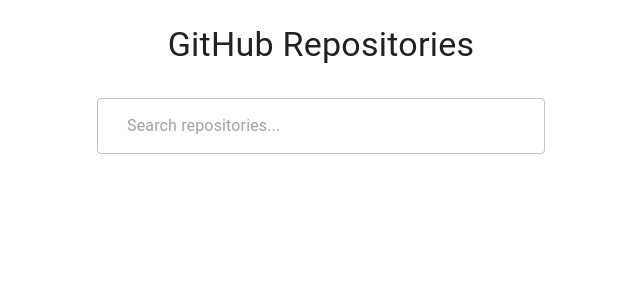
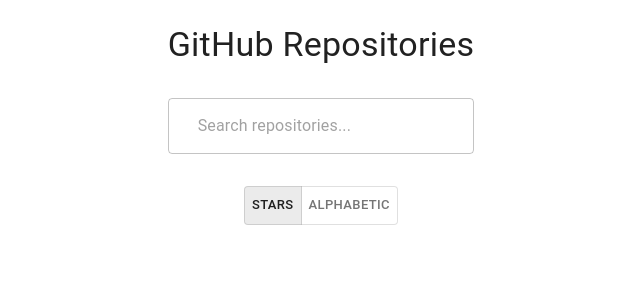
Before and after one commit to ic-768/google-repos, a React (Vite) app: page / in a window 1280 px wide. Shown: the top 300 px of the page, without its empty margins (319-959 px from the left). Built offline with nearby package versions, Linux system fonts and the light colour scheme; no server answers; some icons are missing.

Commit message:
Final fix

```diff
--- a/index.css
+++ b/index.css
@@ -4,4 +4,5 @@
   width: 100vw;
   display: flex;
   flex-direction: column;
+  align-items: center;
 }
--- a/src/components/pages/index.tsx
+++ b/src/components/pages/index.tsx
@@ -8,6 +8,7 @@
 import PopularRepoList from "../repositories/RepoList/PopularRepoList";
 import PaginatedContent from "../ui/pagination/PaginatedContent";
 import SearchBar from "../ui/SearchBar";
+import ToggleOptions from "../ui/ToggleOptions";
 
 export default function IndexPage() {
   const { data: repositories = [], isFetching, error } = useFetchRepos();
@@ -25,6 +26,8 @@
     sortedPopularRepos,
     sortedUnpopularRepos,
     handleSearchChange,
+    sorting,
+    setSorting,
   } = useRepoSearch(repositories);
 
   const noResults = filteredRepos.length === 0 && debouncedSearchTerm !== "";
@@ -46,6 +49,15 @@
         <CircularProgress />
       ) : (
         <>
+          <ToggleOptions
+            value={sorting}
+            setValue={setSorting}
+            options={[
+              { label: "stars", value: "stars" },
+              { label: "alphabetic", value: "alphabetic" },
+            ]}
+          />
+
           {hasPopularRepos && (
             <>
               <Typography variant="h5">Popular Repositories</Typography>
--- a/src/hooks/useRepoSearch.ts
+++ b/src/hooks/useRepoSearch.ts
@@ -3,6 +3,7 @@
 import { useDebounce } from "../hooks/useDebounce";
 import { categorizeRepos, sortRepos } from "../lib/functions";
 import { Repo } from "../types/repo";
+import { RepoSortingOptions } from "../types/sorting";
 
 /**
  * A hook that manages categorizing / searching / sorting for repositories.
@@ -17,15 +18,15 @@
 export const useRepoSearch = (repositories: Repo[]) => {
   const [searchTerm, setSearchTerm] = useState("");
   const debouncedSearchTerm = useDebounce(searchTerm, 300);
+  const [sorting, setSorting] = useState<RepoSortingOptions>("stars");
 
   const filteredRepos = repositories.filter((repo) =>
     repo.name.toLowerCase().includes(debouncedSearchTerm.toLowerCase()),
   );
 
   const { unpopularRepos, popularRepos } = categorizeRepos(filteredRepos);
-
-  const sortedPopularRepos = sortRepos(popularRepos, "stars");
-  const sortedUnpopularRepos = sortRepos(unpopularRepos);
+  const sortedPopularRepos = sortRepos(popularRepos, sorting);
+  const sortedUnpopularRepos = sortRepos(unpopularRepos, sorting);
 
   const handleSearchChange = (event: ChangeEvent<HTMLInputElement>) => {
     setSearchTerm(event.target.value);
@@ -38,5 +39,7 @@
     sortedPopularRepos,
     sortedUnpopularRepos,
     handleSearchChange,
+    sorting,
+    setSorting,
   };
 };
```
